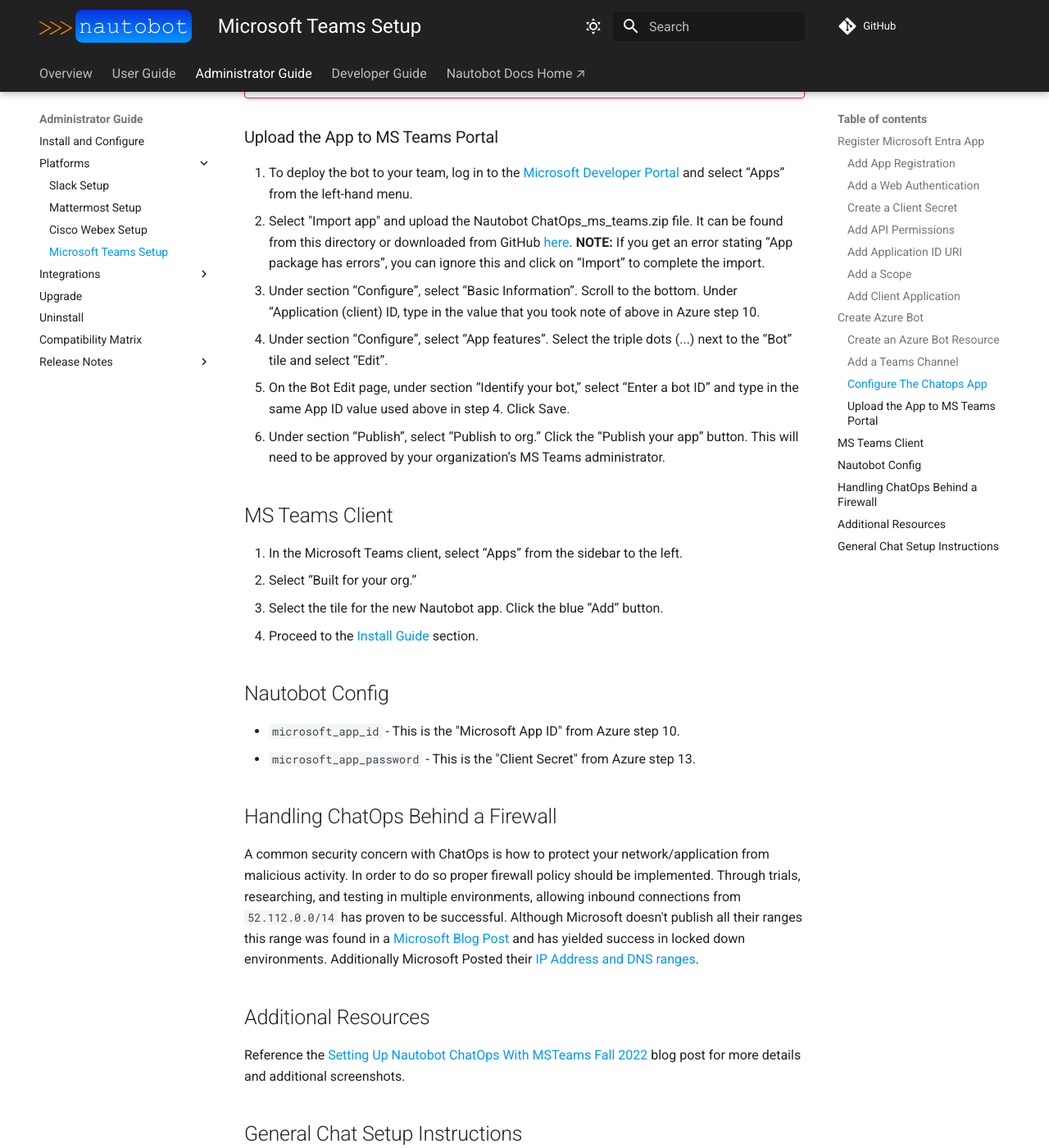
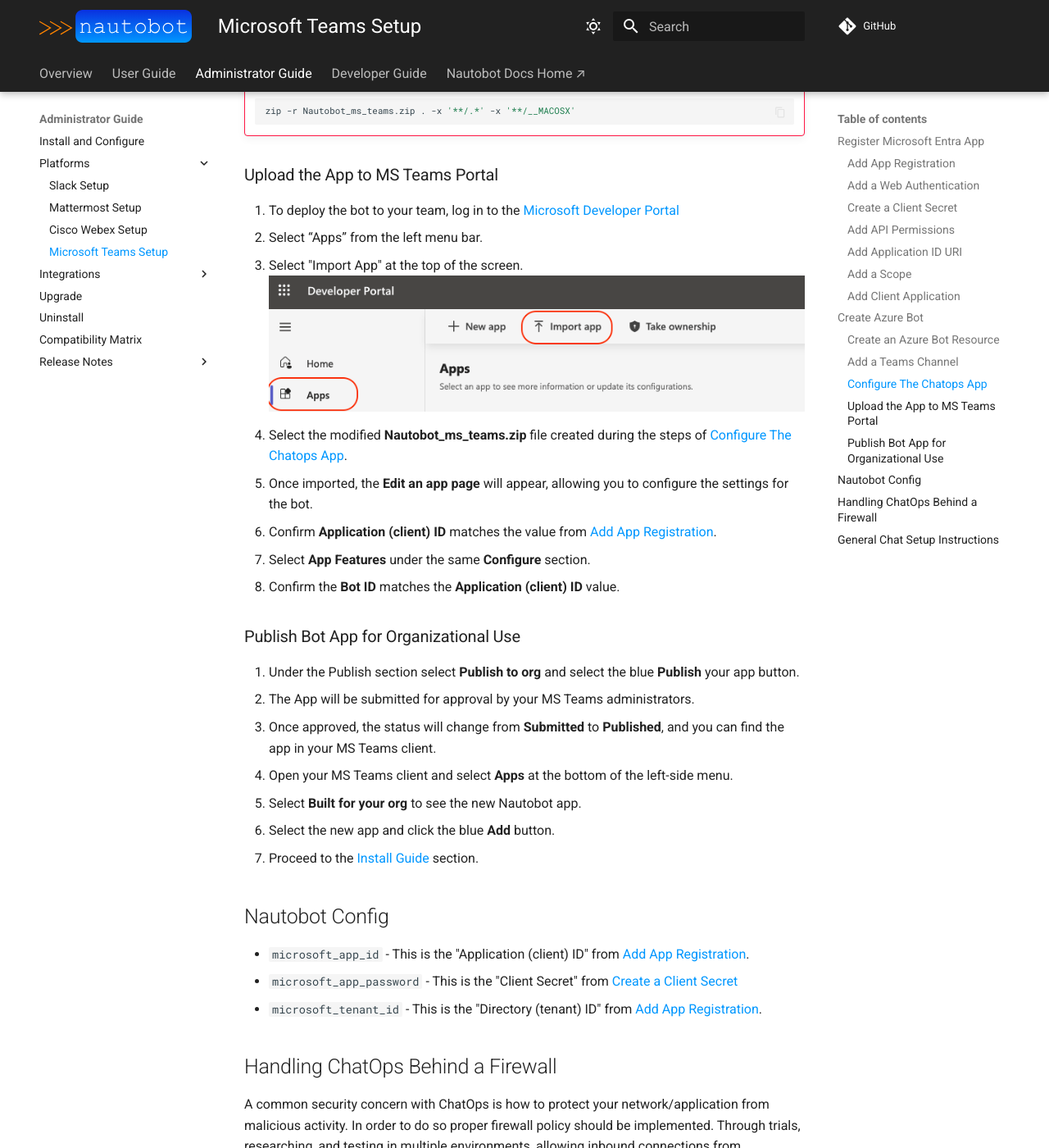
Before and after one commit to nautobot/nautobot-app-chatops, an MkDocs documentation site: the page built from docs/admin/platforms/microsoft_teams.md, in a window 1280 px wide and 1400 px high, scrolled down 12918 px. Shown: the whole window at 82% size. Built offline with MkDocs 1.6.1 and Material for MkDocs 9.7.7, drawn with Linux system fonts in a browser that asks for light colours; comment, search, counter and statistics services are not loaded; some of the changed text lies outside the part shown.

Commit message:
Final doc updates

```diff
--- a/docs/admin/platforms/microsoft_teams.md
+++ b/docs/admin/platforms/microsoft_teams.md
@@ -5,6 +5,7 @@
 | `enable_ms_teams`            | **Yes**    | False   | Yes                       |
 | `microsoft_app_id`           | **Yes**    | --      | No                        |
 | `microsoft_app_password`     | **Yes**    | --      | No                        |
+| `microsoft_tenant_id`        | **Yes**    | --      | No                        |
 
 ## Register Microsoft Entra App
 
@@ -179,33 +180,37 @@
 
 ### Upload the App to MS Teams Portal
 
-1. To deploy the bot to your team, log in to the [Microsoft Developer Portal](https://dev.teams.microsoft.com/) and select “Apps” from the left-hand menu.
-2. Select "Import app" and upload the Nautobot ChatOps_ms_teams.zip file. It can be found from this directory or downloaded from GitHub [here](https://github.com/nautobot/nautobot-app-chatops/blob/develop/Nautobot_ms_teams.zip). **NOTE:** If you get an error stating “App package has errors”, you can ignore this and click on “Import” to complete the import.
-3. Under section “Configure”, select “Basic Information”. Scroll to the bottom. Under “Application (client) ID, type in the value that you took note of above in Azure step 10.
-4.  Under section “Configure”, select “App features”. Select the triple dots (...) next to the “Bot” tile and select “Edit”.
-5.  On the Bot Edit page, under section “Identify your bot,” select “Enter a bot ID” and type in the same App ID value used above in step 4. Click Save.
-6.  Under section “Publish”, select “Publish to org.” Click the “Publish your app” button. This will need to be approved by your organization’s MS Teams administrator.
+1. To deploy the bot to your team, log in to the [Microsoft Developer Portal](https://dev.teams.microsoft.com/)
+2. Select “Apps” from the left menu bar.
+3. Select "Import App" at the top of the screen.
+    ![Developer Teams Import App](../../images/light/azure_import_app.png#only-light)
+    ![Developer Teams Import App](../../images/dark/azure_import_app.png#only-dark)
+4. Select the modified **Nautobot_ms_teams.zip** file created during the steps of [Configure The Chatops App](#configure-the-chatops-app).
+5. Once imported, the **Edit an app page** will appear, allowing you to configure the settings for the bot.
+6. Confirm **Application (client) ID** matches the value from [Add App Registration](#add-app-registration).
+7. Select **App Features** under the same **Configure** section.
+8. Confirm the **Bot ID** matches the **Application (client) ID** value.
 
-## MS Teams Client
+### Publish Bot App for Organizational Use
 
-1. In the Microsoft Teams client, select “Apps” from the sidebar to the left.
-2. Select “Built for your org.”
-3. Select the tile for the new Nautobot app. Click the blue “Add” button.
-4. Proceed to the [Install Guide](../install.md#Install-Guide) section.
+1. Under the Publish section select **Publish to org** and select the blue **Publish** your app button.
+2. The App will be submitted for approval by your MS Teams administrators.
+3. Once approved, the status will change from **Submitted** to **Published**, and you can find the app in your MS Teams client.
+4. Open your MS Teams client and select **Apps** at the bottom of the left-side menu.
+5. Select **Built for your org** to see the new Nautobot app.
+6. Select the new app and click the blue **Add** button.
+7. Proceed to the [Install Guide](../install.md#Install-Guide) section.
 
 ## Nautobot Config
 
-- `microsoft_app_id` - This is the "Microsoft App ID" from Azure step 10.
-- `microsoft_app_password` - This is the "Client Secret" from Azure step 13.
+- `microsoft_app_id` - This is the "Application (client) ID" from [Add App Registration](#add-app-registration).
+- `microsoft_app_password` - This is the "Client Secret" from [Create a Client Secret](#create-a-client-secret)
+- `microsoft_tenant_id` - This is the "Directory (tenant) ID" from [Add App Registration](#add-app-registration).
 
 ## Handling ChatOps Behind a Firewall
 
 A common security concern with ChatOps is how to protect your network/application from malicious activity. In order to do so proper firewall policy should be implemented. Through trials, researching, and testing in multiple environments, allowing inbound connections from `52.112.0.0/14` has proven to be successful. Although Microsoft doesn't publish all their ranges this range was found in a [Microsoft Blog Post](https://blog.botframework.com/2020/11/23/bots-secured-behind-a-firewall-teams/) and has yielded success in locked down environments.  Additionally Microsoft Posted their [IP Address and DNS ranges](https://learn.microsoft.com/en-us/microsoft-365/enterprise/urls-and-ip-address-ranges?view=o365-worldwide#skype-for-business-online-and-microsoft-teams).
 
-## Additional Resources
-
-Reference the [Setting Up Nautobot ChatOps With MSTeams Fall 2022](https://blog.networktocode.com/post/setting-up-nautobot-chatops-with-msteams-fall-2022/) blog post for more details and additional screenshots.
-
 ## General Chat Setup Instructions
 
 See [admin_install](../install.md) instructions here for general app setup instructions.
```
Also changed, not shown: docs/images/dark/azure_import_app.png (added), docs/images/light/azure_import_app.png (added).
